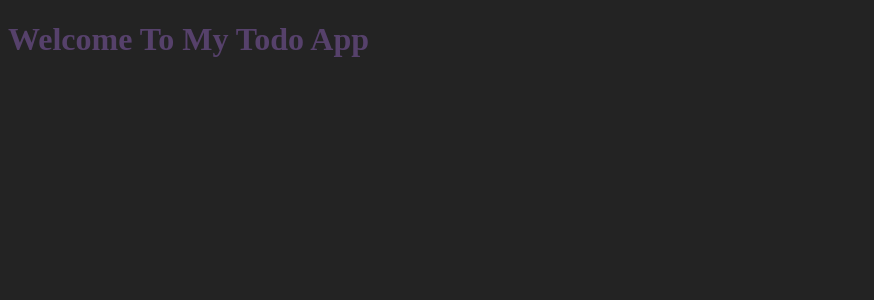
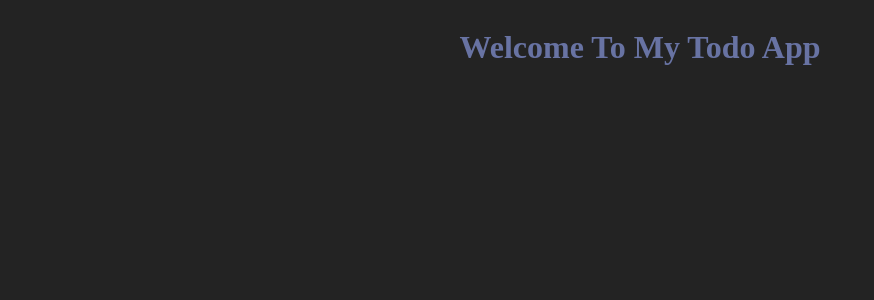
Before and after one commit to NawImNate/mern-crud-simple, a React (Create React App) app in the folder client/: page / in a window 1280 px wide. Shown: the top 300 px of the page, without its empty margins (0-874 px from the left). Built offline with nearby package versions, Linux system fonts and the light colour scheme.

Commit message:
lightly styled title of webpage

```diff
--- a/client/src/index.css
+++ b/client/src/index.css
@@ -1,4 +1,6 @@
 body {
   background-color: rgb(35, 35, 35);
-  color: rgb(86, 65, 107);
+  color: rgb(104, 115, 163);
+  display: flex;
+  justify-content: center;
 }
```
